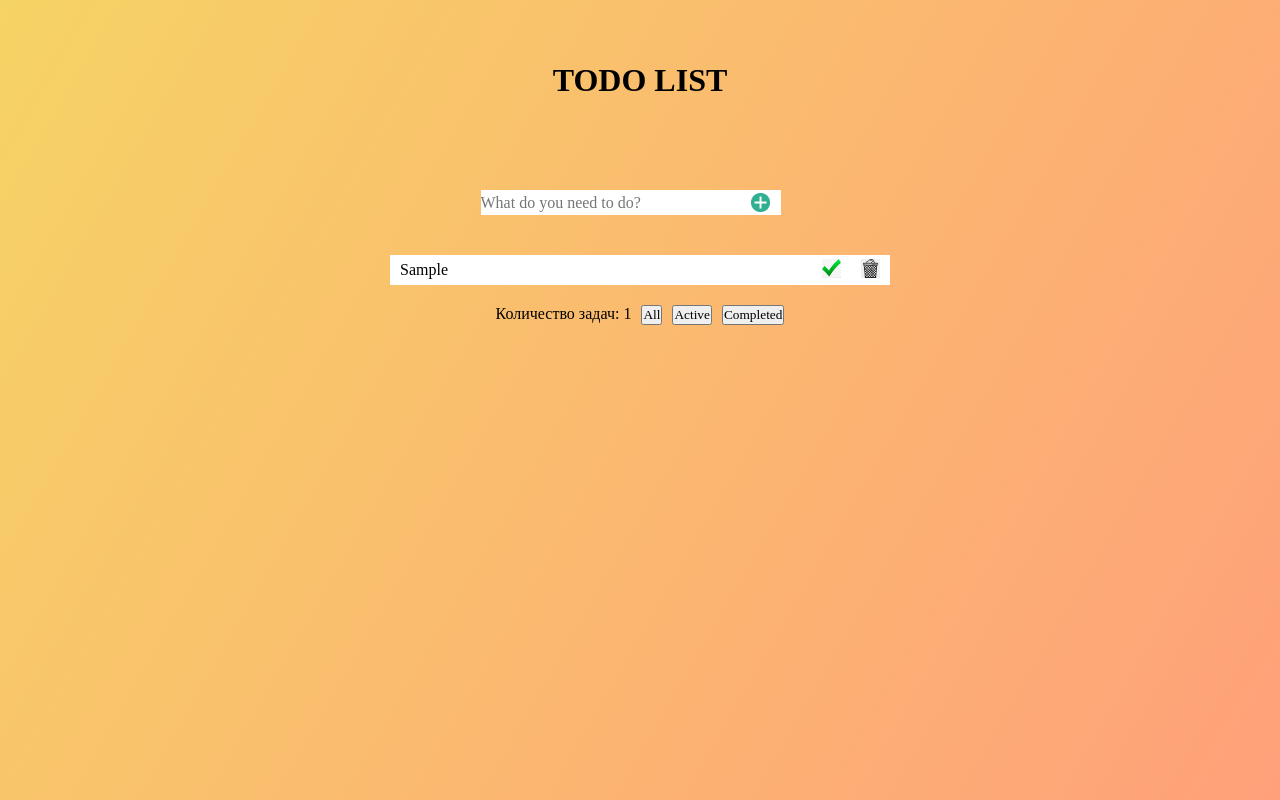
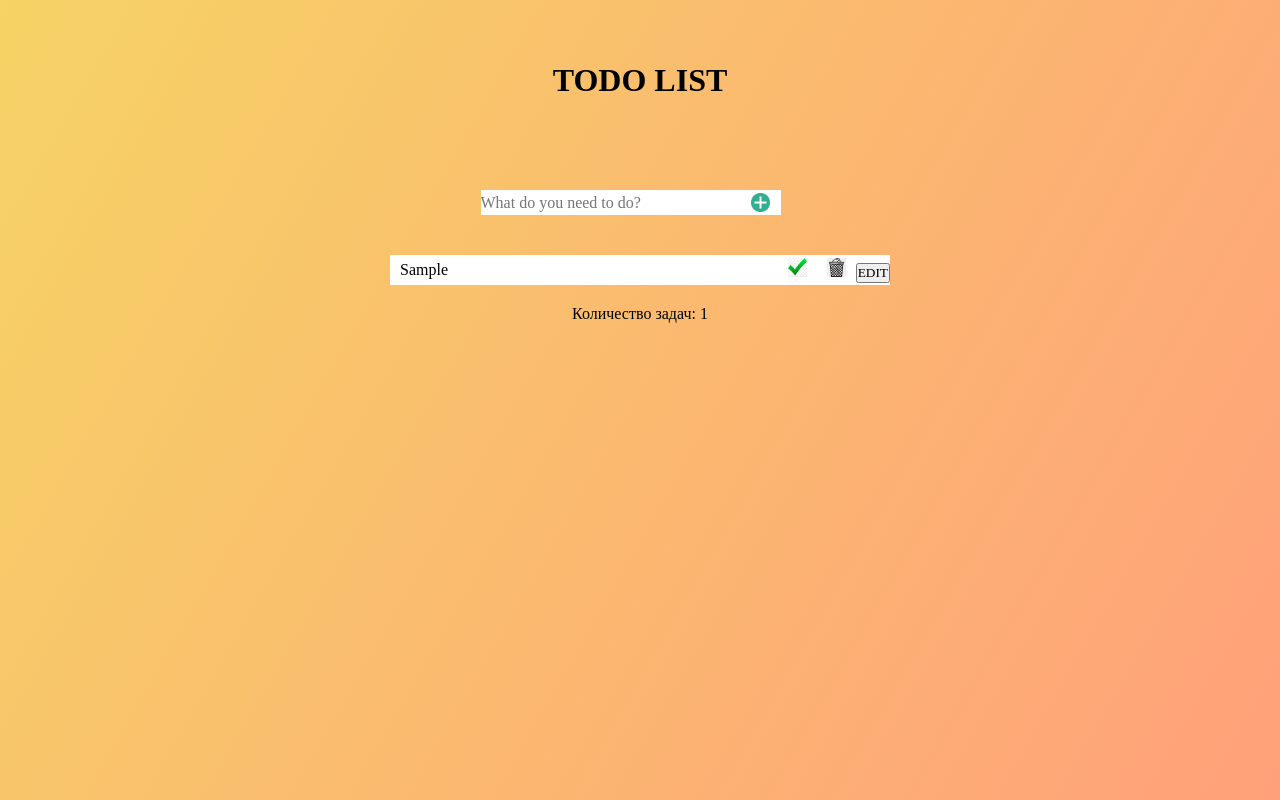
Before and after one commit to kiraanikeev/Todo-app, a React (Create React App) app: page / in a window 1280 px wide. Both pictures are taken after typing "Sample" into the empty fields and a click on the button 760 px from the left and 202 px from the top of the page. Built offline with nearby package versions, Linux system fonts and the light colour scheme; a web font is replaced by a local one.

Commit message:
add edit function

```diff
--- a/src/components/App/App.js
+++ b/src/components/App/App.js
@@ -4,16 +4,13 @@ import TodoList from '../TodoList/TodoList';
 import styles from './App.module.css'
 import React, { useEffect } from 'react';
 
+
 function App() {
 
 const[ todos, setTodos] = useState([])
-const[ allVisible, setAllVisible] = useState(true)
-const[ visibleActive, setVisibleActive] = useState(false)
-const[ visibleCompleted, setVisibleCompleted] = useState(false)
+const [editName, setEditName] = useState('')
+const [todoEditing, setTodoEditing] = useState(null);
 
-
-const[ todosActivel, setTodosActive] = useState([])
-const[ todosCompleted, setTodosCompleted] = useState([])
 function addTask (task){
   const newTask ={
     id: Math.random(),
@@ -22,56 +19,49 @@ function addTask (task){
   }
   setTodos([...todos, newTask])
 }
-function handleDelete(item){
-setTodos(todos.filter((element)=>element.id !== item.id))
+
+function handleDelete(id){
+setTodos(todos.filter((element)=>element.id !== id))
 }
-function handleToggle(item){
+
+function handleToggle(id){
 setTodos(todos.map((elem)=>{
-  if(elem.id === item.id){
+  if(elem.id === id){
     return{
       ...elem, completed: !elem.completed
     }
   }
   return elem;
 }))
+}
 
+function handleEdit(id){
+  setTodos(todos.map((elem)=>{
+    if(elem.id === id){
+      return{
+        ...elem, task: editName
+      }
+    }
+    return elem
+  }))
+  setTodoEditing(null)
 }
-function saveLocalStorage(){
-    localStorage.setItem('todos', JSON.stringify(todos))
-}
+
+
+
 useEffect(() => {
-  if (localStorage.getItem('todos') === null){
-    console.log('NOL')
-  }else{
-    let todoLocal = JSON.parse(localStorage.getItem('todos'))
-      setTodos(todoLocal)}
+  const save = localStorage.getItem("todos");
+  const loadedTodos = JSON.parse(save);
+  if (loadedTodos) {
+    setTodos(loadedTodos);
+  }
 }, []);
 
-function handleAllVisible(){
+useEffect(() => {
+  const save = JSON.stringify(todos);
+  localStorage.setItem("todos", save);
+}, [todos]);
 
-  setAllVisible(true)
-  setVisibleActive(false)
-  setVisibleCompleted(false)
-}
-function handleVisibleActive(){
-  console.log('handleActiveVisible')
-  setTodosActive(todos.filter((el)=>{
-    return !el.completed}))
-  setVisibleActive(true)
-  setAllVisible(false)
-  setVisibleCompleted(false)
-}
-function handleVisibleCompleted(){
-  console.log('setTodosCompleted')
-  setTodosCompleted(todos.filter((el)=>{
-    return el.completed}))
-  setVisibleCompleted(true)
-  setAllVisible(false)
-  setVisibleActive(false)
-}
-console.log('todosActivel', todosActivel)
-console.log('todosCompleted', todosCompleted)
-console.log('todos', todos)
 
   return (
     <div className={styles.main}>
@@ -79,45 +69,19 @@ console.log('todos', todos)
 addTask={addTask} />
 <div>
 
-{visibleCompleted
-? todosCompleted.map((item)=>{
+{todos.map((item)=>{
   return( <TodoList key={item.id} id={item.id} task={item.task}
-  completed={item.completed}  saveLocalStorage={saveLocalStorage}
+  completed={item.completed}
   handleDelete={handleDelete} handleToggle={handleToggle}
-  allVisible={allVisible} visibleActive={visibleActive}
-  visibleCompleted={visibleCompleted}/>)})
-:visibleActive
-? todosActivel.map((item)=>{
-  return( <TodoList key={item.id} id={item.id} task={item.task}
-  completed={item.completed}  saveLocalStorage={saveLocalStorage}
-  handleDelete={handleDelete} handleToggle={handleToggle}
-  allVisible={allVisible} visibleActive={visibleActive}
-  visibleCompleted={visibleCompleted}/>)})
-: todos.map((item)=>{
-  return( <TodoList key={item.id} id={item.id} task={item.task}
-  completed={item.completed}  saveLocalStorage={saveLocalStorage}
-  handleDelete={handleDelete} handleToggle={handleToggle}
-  allVisible={allVisible} visibleActive={visibleActive}
-  visibleCompleted={visibleCompleted}/>)})
-}
-
-
-
-
-
-{/* {todos.map((item)=>{
-  return( <TodoList key={item.id} id={item.id} task={item.task}
-  completed={item.completed}  saveLocalStorage={saveLocalStorage}
-  handleDelete={handleDelete} handleToggle={handleToggle}
-  allVisible={allVisible} visibleActive={visibleActive}
-  visibleCompleted={visibleCompleted}/>)})} */}
+  handleEdit={handleEdit} setTodoEditing={setTodoEditing}
+  todoEditing={todoEditing} setEditName={setEditName}
+  />)})}
   </div>
   <div className={styles.footer}>
   <p>Количество задач:  {todos.length}</p>
-  <button className={styles.button} onClick={handleAllVisible}>All</button>
-  <button className={styles.button} onClick={handleVisibleActive}>Active</button>
-  <button className={styles.button} onClick={handleVisibleCompleted}>Completed</button>
+
   </div>
+
     </div>
   );
 }
--- a/src/components/TodoForm/TodoForm.js
+++ b/src/components/TodoForm/TodoForm.js
@@ -11,17 +11,13 @@ function handleSubmit(e){
 
     setTask('')
 }
-function handleChange(e){
-    setTask(e.target.value)
-}
-
 
     return (
         <div className={styles.container}>
             <h1 className={styles.name}>TODO LIST</h1>
             <form className={styles.form} action="#" onSubmit={handleSubmit}>
             <input className={styles.input} type="text"placeholder="What do you need to do?"
-             required minLength={2} maxLength={40} onChange={handleChange} value={task}/>
+             required minLength={2} maxLength={40} onChange={(e)=>setTask(e.target.value)} value={task}/>
             <button className={styles.button} type="submit"></button>
             </form>
 
--- a/src/components/TodoList/TodoList.js
+++ b/src/components/TodoList/TodoList.js
@@ -3,44 +3,34 @@ import styles from './TodoList.module.css'
 
 function TodoList(props) {
 
-function deleteClick(){
-    props.handleDelete(props)
-}
-function toggleClick(){
-    props.handleToggle(props)
-}
-    props.saveLocalStorage()
+
+
+    function defaultValue(){
+
+        props.setTodoEditing(props.id)
+        props.setEditName(props.task)
+    }
+
     return (<div className={styles.list}>
 
-        {/* <div className={props.allVisible ? styles.visible : styles.unVisible}> */}
         <div className={styles.visible}>
-            <p className={!props.completed ? styles.active :styles.completed}>
-                {props.task}</p>
+      <div>
+           {props.id === props.todoEditing ? (
+               <input type='text' defaultValue={props.task} onChange={(e)=>{props.setEditName(e.target.value)}}/>
+           ) : ( <p className={!props.completed ? styles.active :styles.completed}>
+           {props.task}</p>)}
+           </div>
                 <div>
-            <button className={styles.toggle} onClick={toggleClick}></button>
-            <button className={styles.delete} onClick={deleteClick}></button>
+              <button className={styles.toggle} onClick={()=>props.handleToggle(props.id)}></button>
+            <button className={styles.delete} onClick={()=>props.handleDelete(props.id)}></button>
+            {props.id === props.todoEditing ? (
+               <button  onClick={()=> props.handleEdit(props.id)}>SUBMIT EDIT</button>
+           ) : (  <button  onClick={defaultValue}>EDIT</button>)}
+
             </div>
-        </div>
-
-        {/* <div className={props.visibleActive ? styles.visible :styles.unVisible}>
-        <p className={props.completed ? styles.unVisible :styles.active}>
-            {props.task}</p>
-            <div>
-            <button className={styles.toggle} onClick={toggleClick}></button>
-            <button className={styles.delete} onClick={deleteClick}></button>
-            </div>
-    </div>
-
-        <div className={props.visibleCompleted ? styles.visible :styles.unVisible}>
-        <p className={props.completed ? styles.completed : styles.unVisible}>
-            {props.task}</p>
-            <div>
-            <button className={styles.toggle} onClick={toggleClick}></button>
-            <button className={styles.delete} onClick={deleteClick}></button>
-            </div>
-    </div> */}
 
 
+        </div>
     </div>
     )
 }
```
